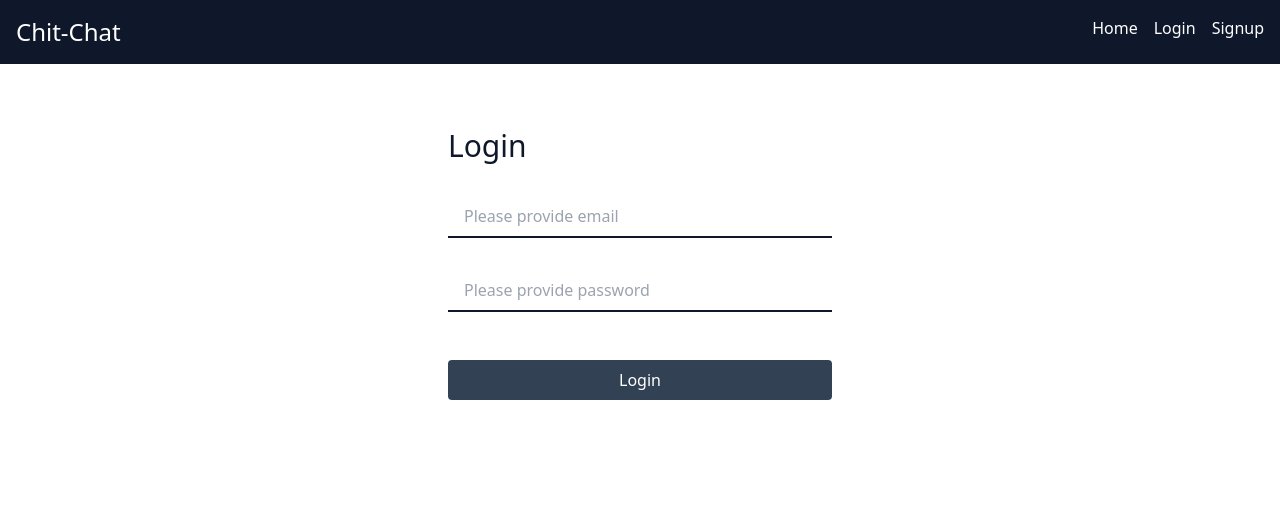
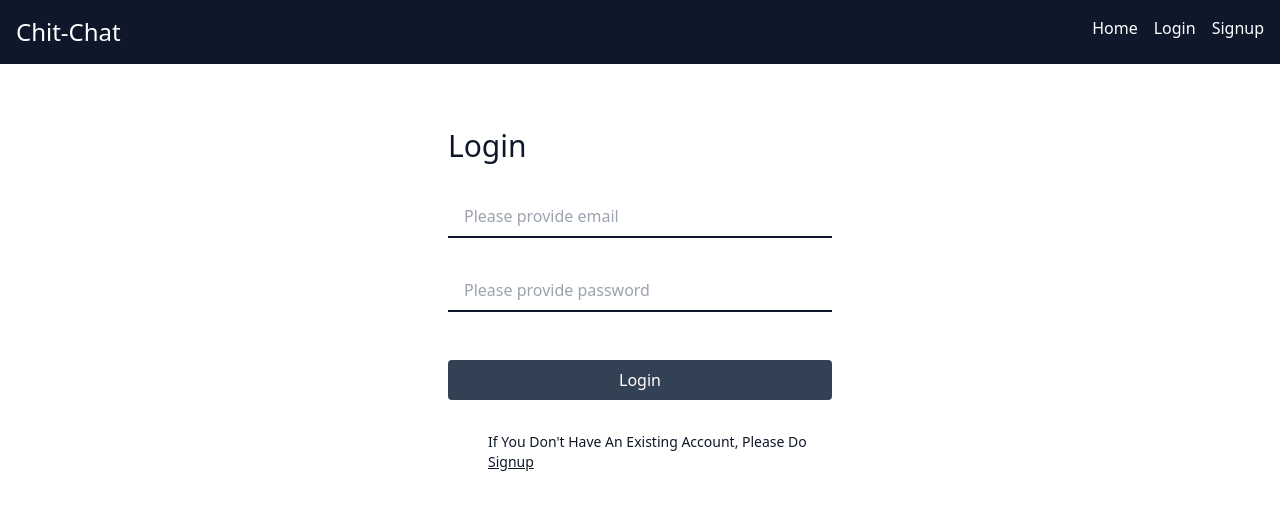
Before and after one commit to zakeer/react-chat, a React (Create React App) app: page /login in a window 1280 px wide. Shown: the top 510 px of the page. Built offline with nearby package versions, Linux system fonts and the light colour scheme; no server answers; the database is empty.

Commit message:
get started change

```diff
--- a/src/components/Auth/Login.js
+++ b/src/components/Auth/Login.js
@@ -3,6 +3,7 @@ import { signInWithEmailAndPassword, getAuth } from "firebase/auth";
 import firebaseApp from "../../services/firebase";
 import { useHistory } from "react-router-dom";
 import FIREBASE_AUTH_ERRORS from "./AuthError";
+import { Link } from "react-router-dom";
 
 
 function Login() {
@@ -57,6 +58,11 @@ function Login() {
         <button className="w-full p-2 bg-slate-700 text-white rounded hover:bg-slate-900 mt-4 transition">
           Login
         </button>
+        <div className="flex gap-1">
+          <p className="text-sm text-slate-900 ml-10">If You Don't Have An Existing Account, Please Do
+          <Link to="/signup" className="hover:text-slate-400 transition-colors text-sm underline"> Signup</Link>
+          </p>
+          </div>
       </form>
     </div>
   );
--- a/src/components/Auth/Signup.js
+++ b/src/components/Auth/Signup.js
@@ -3,7 +3,7 @@ import { getAuth, createUserWithEmailAndPassword } from "firebase/auth";
 import firebaseApp from "../../services/firebase";
 import { withRouter } from "react-router-dom";
 import FIREBASE_AUTH_ERRORS from "./AuthError";
-import { Link } from "react-router-dom/cjs/react-router-dom.min";
+import { Link } from "react-router-dom";
 
 export class Signup extends Component {
   constructor(props) {
--- a/src/components/Layout/Header.js
+++ b/src/components/Layout/Header.js
@@ -24,6 +24,8 @@ var Header = () => {
       <nav className="flex gap-4">
         <PageLinks to="/">Home</PageLinks>
         {user ? <>
+          <ModalPopUp />
+          <p>{user.email}</p>
           <PageLinks to="/" onClick={logout}>Logout</PageLinks>
         </> : <>
           <PageLinks to="/login">Login</PageLinks>
--- a/src/components/Layout/Home.js
+++ b/src/components/Layout/Home.js
@@ -12,7 +12,7 @@ var Home = () => {
     if (user) {
       history.push("/chat-room");
     } else {
-      history.push("/signup")
+      history.push("/login")
     }
 
   };
```
Also changed, not shown: .gitpod.yml (added).
